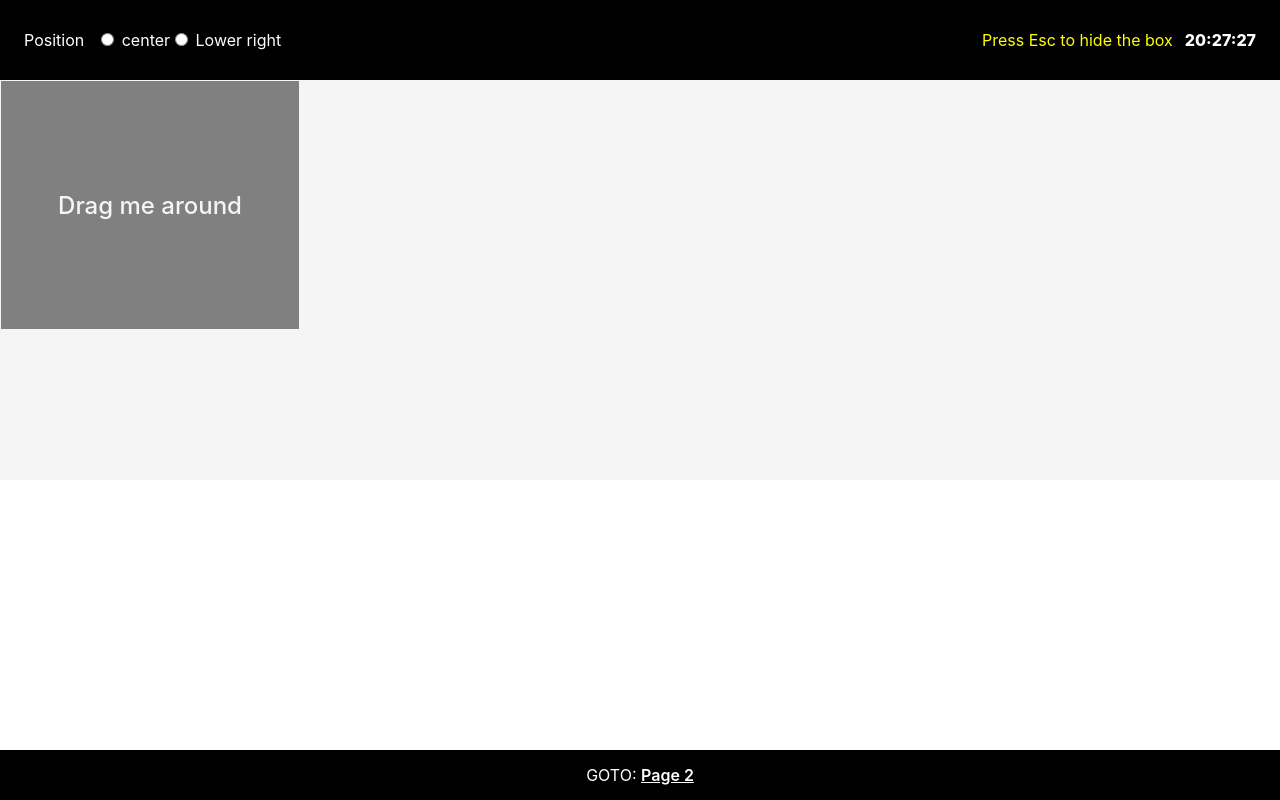
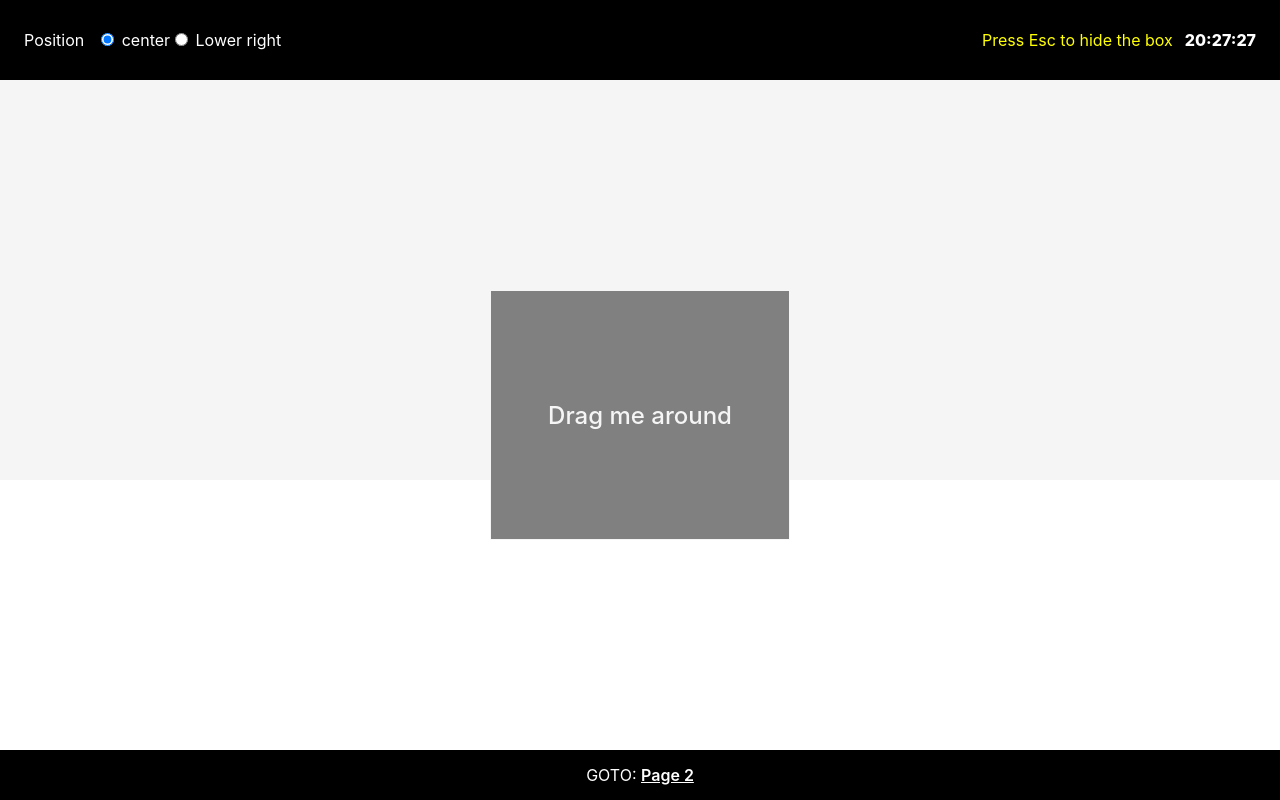
Before and after one commit to rahuldesai082/my-app, a React (Create React App) app: page / in a window 1280 px wide. Built offline with nearby package versions, Linux system fonts and the light colour scheme.

Commit message:
update: set default position

```diff
--- a/src/Components/Header/Header.tsx
+++ b/src/Components/Header/Header.tsx
@@ -1,10 +1,13 @@
 import React, { useState } from 'react';
+import { CENTER, LOWER_RIGHT } from '../../utils/Constants';
 import './Header.css';
 interface HeaderProps {
-    showDraggableBox:boolean
+    handlePositionChange: (position: string) => void;
+    showDraggableBox:boolean,
+    position:string
 }
 
-const Header: React.FunctionComponent<HeaderProps> = ({showDraggableBox}) => {
+const Header: React.FunctionComponent<HeaderProps> = ({showDraggableBox, handlePositionChange, position}) => {
     var getTime = (date: Date) => date.getHours() + ":" + date.getMinutes() + ":" + date.getSeconds();
 
     const [currentTime, setCurrentTime] = useState(getTime(new Date()));
@@ -17,8 +20,8 @@ const Header: React.FunctionComponent<HeaderProps> = ({showDraggableBox}) => {
         <div className='position'>
             <div>Position</div>
             <div className='position-x'>
-                <input type ="radio" name="position" value="center"/> center
-                <input type ="radio" name="position" value="lower-right" /> Lower right
+                <input type ="radio" checked={position === CENTER} onChange={(e) => handlePositionChange(e.target.value)} name="position" value={CENTER}/> center
+                <input type ="radio" checked={position === LOWER_RIGHT} onChange={(e) => handlePositionChange(e.target.value)} name="position" value={LOWER_RIGHT} /> Lower right
             </div>
         </div>
         <div className='instruction'>
--- a/src/Components/OuterBox/OuterBox.css
+++ b/src/Components/OuterBox/OuterBox.css
@@ -1,9 +1,12 @@
+.wrapper{
+    height: calc(100% - 130px);
+    position: relative;
+}
 .draggable-container {
     width: 100%;
     height: 100%;
     max-height: 400px;
     background-color: #f5f5f5;
-    position: relative;
 }
 .draggable-box {
     height: 200px;
@@ -26,5 +29,16 @@
     left: 24px;
     font-size: 16px;
     color: yellow;
-
 }
+.center {
+    position: absolute;
+    top: 50%;
+    left: 50%;
+    transform: translate(-50%, -50%)!important;
+}
+.lower-right {
+    position: absolute;
+    bottom: 0;
+    right: 0;
+    transform: translate(0,0)!important;
+}
--- a/src/Components/OuterBox/OuterBox.tsx
+++ b/src/Components/OuterBox/OuterBox.tsx
@@ -1,48 +1,52 @@
 import * as React from 'react';
-import { useState } from 'react';
+import { useEffect, useRef, useState } from 'react';
 import Draggable from 'react-draggable';
 import './OuterBox.css';
 
 interface OuterBoxProps {
     showDraggableBox : boolean
+    defaultBoxPosition: string
+    handlePositionChange: (state:string)=>void;
 }
 
-const OuterBox: React.FunctionComponent<OuterBoxProps> = ({showDraggableBox}) => {
+const OuterBox: React.FunctionComponent<OuterBoxProps> = ({showDraggableBox, defaultBoxPosition, handlePositionChange}) => {
     const [isDragging, setIsDragging] = useState(false);
-    const [defaultPosition, setDefaultPosition] = useState<{x:number,y:number}|null>(null);
-    React.useEffect(() => {
-        const handleCardPosition = () => {
-            setDefaultPosition({x: (window.innerWidth/2-150), y: (window.innerHeight/2-200)});
-            console.log('add screen resize event listener',{x: (window.innerWidth/2-150), y: (window.innerHeight/2-200)});
-        }
-        // add screen resize event listener
-        window.addEventListener('resize', handleCardPosition);
-        return () => {
-            // remove screen resize event listener
-            window.removeEventListener('resize', handleCardPosition);
-        }
-    },[]);
-    React.useLayoutEffect(() => {
-        if (!defaultPosition)
-            setDefaultPosition({x: (window.innerWidth/2-150), y: (window.innerHeight/2-200)});
-    } , [defaultPosition]);
-    return (<div className='draggable-container'>
+    const [position, setPosition] = useState<{ x: number, y: number } | undefined>({x: (window.innerWidth/2-150), y: (window.innerHeight/2-200)});
+    const [defaultPosition, setDefaultPosition] = useState<string>('');
+    const containerRef = useRef<HTMLDivElement>(null);
+    const draggableBoxRef = useRef<Draggable>(null);
+
+    useEffect(() => {
+        setDefaultPosition(defaultBoxPosition)
+    }, [defaultBoxPosition])
+
+    return (<div className='wrapper' ref={containerRef}>
+        <div className='draggable-container'>
         {
+
             showDraggableBox && <Draggable
-        onStart={(e:any)=>{
-            setIsDragging(true)
+            onMouseDown={()=>{
+                setDefaultPosition('');
+                setPosition(undefined);
             }}
-        onStop={(e:any)=>{
-            setIsDragging(false);
+            ref={draggableBoxRef}
+            onStart={() => {
+                setIsDragging(true);
+                setPosition(undefined);
+                handlePositionChange('')
             }}
-        defaultPosition={defaultPosition||undefined}
+            onStop={() => setIsDragging(false)}
+            position={position}
+            handle={'.draggable-box'}
+            defaultPosition={position}
             bounds='parent'>
-            <div className='draggable-box'>
+                <div className={`draggable-box ${defaultPosition}`} style={{}}>
                     <div className='event-state'>{isDragging?'Dragging...':''}</div>
                     <div className='label'>Drag me around</div>
                 </div>
             </Draggable>
         }
+        </div>
     </div>);
 }
 
--- a/src/Page/AboutMe/AboutMe.css
+++ b/src/Page/AboutMe/AboutMe.css
@@ -5,9 +5,9 @@
     padding: 0 24px;
     align-items: center;
     outline: 1px solid;
-    background-color: cornflowerblue;
+    background-color: #64b4ed;
     font-weight: 500;
-    font-size: 24px;
+    font-size: 20px;
 }
 .divider {
     width: 1px;
@@ -16,6 +16,7 @@
 }
 .aboutMe-header .link {
     cursor: pointer;
+    text-decoration: underline;
 }
 .aboutMe-header .title {
     color: #f5f5f5;
@@ -32,3 +33,6 @@
     bottom: 0;
     gap: 12px;
 }
+.aboutMe-footer a {
+    color: white;
+}
--- a/src/Page/AboutMe/AboutMe.tsx
+++ b/src/Page/AboutMe/AboutMe.tsx
@@ -14,13 +14,16 @@ const AboutMe: FunctionComponent<AboutMeProps> = () => {
             <div className='divider'></div>
             <div className='title'>About me</div>
         </div>
-        <div className='aboutMe-body'></div>
+        <div className='aboutMe-body'>
+            <div>Rahul Desai</div>
+            <div>Front-end Developer</div>
+        </div>
         <div className='aboutMe-footer'>
             <div>
-                +91-7259998980
+                <a href="tel:+917259998980">+91-7259998980</a>
             </div>
             <div className='divider'></div>
-            <div>rahuldesai082@gmail.com</div>
+            <div><a href="mailto:rahuldesai082@gmail.com">rahuldesai082@gmail.com</a></div>
         </div>
     </div>;
 }
--- a/src/Page/Home/Home.tsx
+++ b/src/Page/Home/Home.tsx
@@ -3,12 +3,14 @@ import OuterBox from '../../Components/OuterBox/OuterBox';
 import Footer from '../../Components/Footer/Footer';
 import Header from '../../Components/Header/Header';
 import './Home.css'
+import { CENTER } from '../../utils/Constants';
 interface HomeProps {
 
 }
 
 const Home: FunctionComponent<HomeProps> = () => {
     const [showDraggableBox, setShowDraggableBox] = useState(true);
+    const [boxPosition, setBoxPosition] = useState<string>(CENTER);
     // Add event listener to hide the button when the user presses the Esc key
     useEffect(() => {
         document.addEventListener('keydown', (e) => {
@@ -21,10 +23,12 @@ const Home: FunctionComponent<HomeProps> = () => {
             }
         });
     }, [showDraggableBox]);
-
+    const positionChangeHandler= (position:string) => {
+        setBoxPosition(position)
+    };
     return <>
-        <Header showDraggableBox={showDraggableBox}/>
-        <OuterBox showDraggableBox={showDraggableBox}/>
+        <Header handlePositionChange={positionChangeHandler} showDraggableBox={showDraggableBox} position={boxPosition}/>
+        <OuterBox handlePositionChange={positionChangeHandler} defaultBoxPosition = {boxPosition} showDraggableBox={showDraggableBox}/>
         <Footer/>
     </>;
 }
--- /dev/null
+++ b/src/utils/Constants.ts
@@ -0,0 +1,2 @@
+export const CENTER='center';
+export const LOWER_RIGHT='lower-right';
```
Lines whose indentation alone changed are shown as unchanged.
